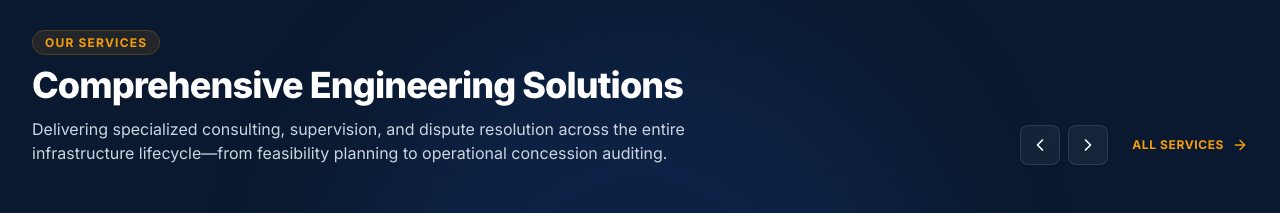
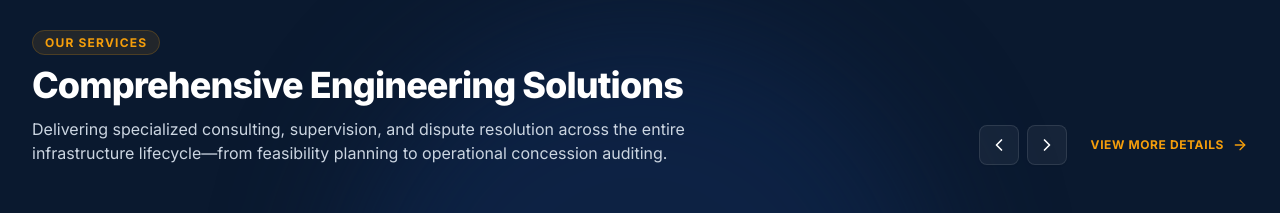
Before and after one commit to i-idea-lab/cdf-infra-con-public-website, a Next.js app: page / in a window 1280 px wide. Shown: the part 2540-2753 px from the top of the page. Built offline with nearby package versions, Linux system fonts and the light colour scheme.

Commit message:
Update Our Services section link text to View More Details

```diff
--- a/src/components/home/ServicesSection.tsx
+++ b/src/components/home/ServicesSection.tsx
@@ -144,7 +144,7 @@ export default function ServicesSection() {
               href="/services"
               className="inline-flex items-center gap-2 text-xs font-bold uppercase tracking-wider text-brand-gold hover:text-amber-300 transition-colors pl-2"
             >
-              <span>All Services</span>
+              <span>View More Details</span>
               <ArrowRight className="w-4 h-4" />
             </Link>
           </div>
```
